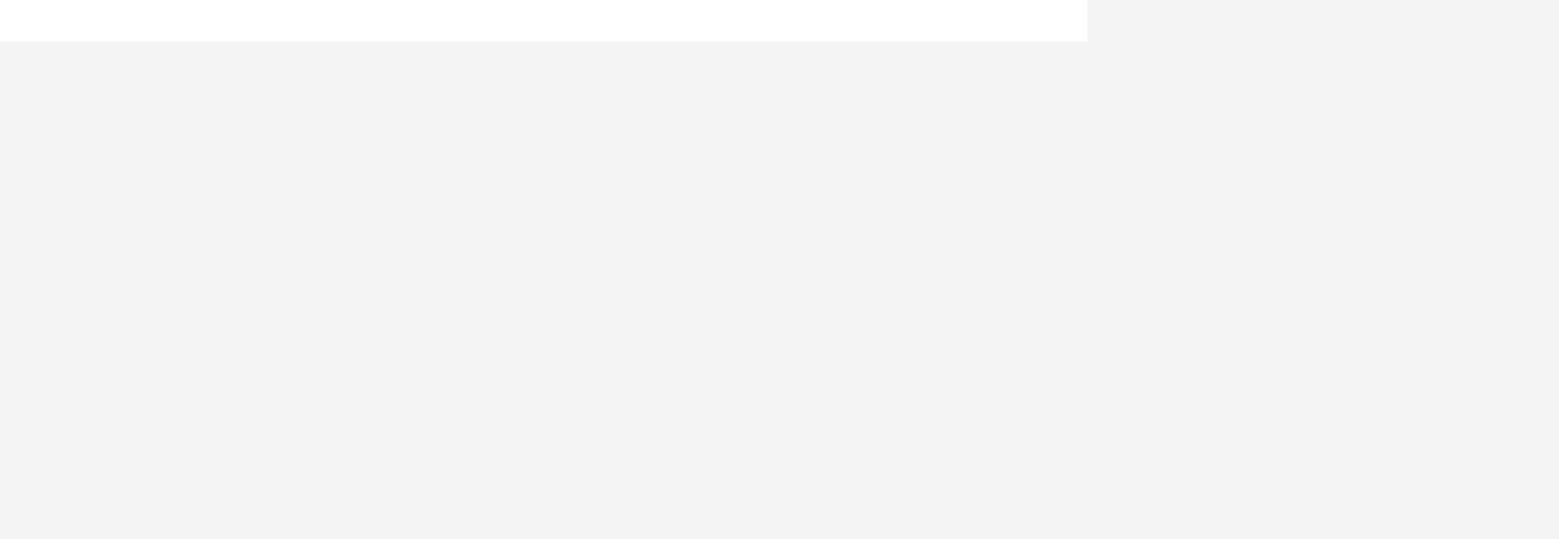
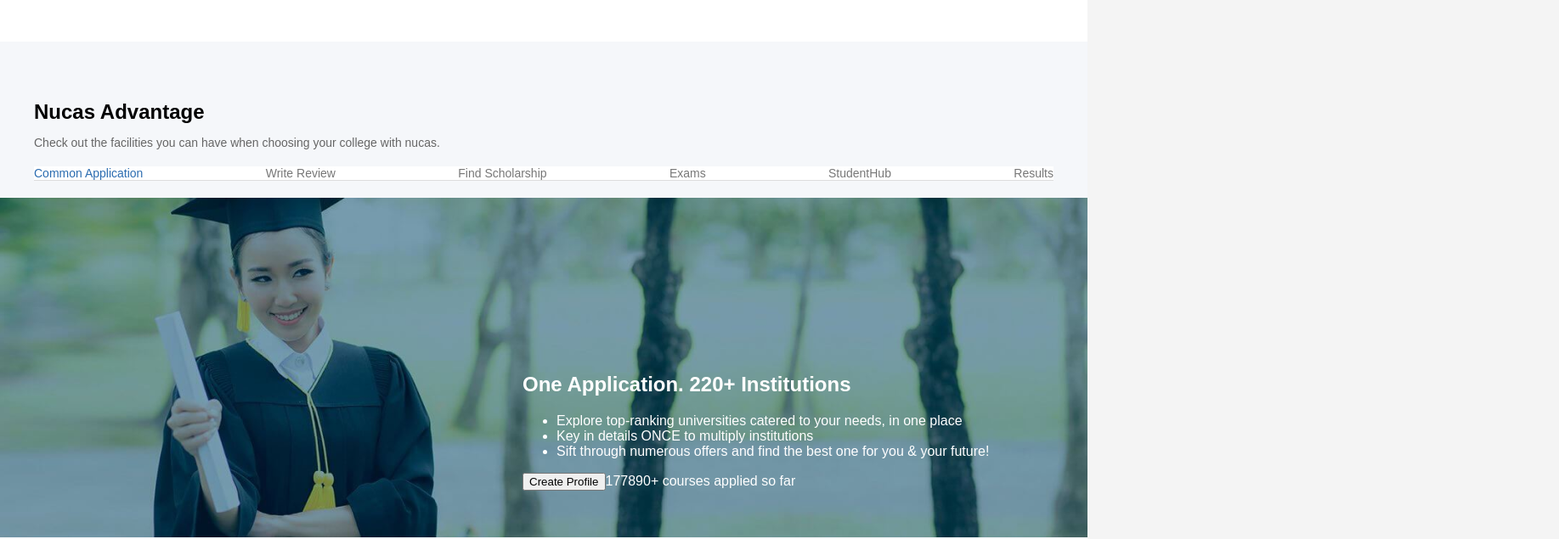
Before and after one commit to bibashmanjusubedi/schoolbharna-ui, a React (Vite) app: page / in a window 1280 px wide. Shown: the part 2013-2648 px from the top of the page at 85% size, 1835 px wide, since content can reach past the window. Before the commit the page ends 2062 px from the top, so only its background shows below. Built offline with nearby package versions, Linux system fonts and the light colour scheme.

Commit message:
feat: Nucas Advantage with Initial CSS

```diff
--- /dev/null
+++ b/src/components/layout/NucasAdvantage.css
@@ -0,0 +1,92 @@
+.nucas-advantage{
+    background:#f5f7fa;
+    padding:50px 0;
+}
+
+.advantage-container{
+    max-width: 1200px;
+    margin:0 auto;
+    text-align: left;
+}
+
+
+.advantage-header{
+    margin-bottom:20px;
+}
+
+
+.advantage-header h2{
+    font-size:24px;
+    font-weight: 600;
+    margin-bottom: 8px;
+}
+
+.advantage-header p{
+    color:#666;
+    font-size: 14px;
+    margin-bottom:20px;
+}
+
+
+.advantage-tabs-wrapper{
+    width:100%;
+    border-bottom:1px solid #ddd;
+    background:#fff;
+}
+
+
+.advantage-tabs{
+    display:flex;
+    justify-content: space-between;
+    gap:25px;
+    background:#fff;
+    /* border-bottom:1px solid #ddd;
+    padding-bottom:10px; */
+}
+
+
+.advantage-tabs span{
+    font-size:14px;
+    color:#777;
+    cursor:pointer;
+    position:relative;
+}
+
+.advantage-tabs .active{
+    color:#2b6cb0;
+    font-weight: 500;
+}
+
+.advantage-hero{
+    position:relative;
+    width:100vw;
+    /* margin-left: calc(-50vw + 50%); */
+}
+
+.advantage-hero img{
+    width:100%;
+    height:400px;
+    object-fit: cover;
+    display:block;
+}
+
+
+.overlay{
+    position:absolute;
+    top:65px;
+    left:555px;
+    width:100%;
+    height:100%;
+    /* background: rgba(43,108,176,0.6); */
+    display:flex;
+    align-items:center;
+}
+
+
+.overlay-content{
+    max-width: 1200px;
+    margin:0 auto;
+    width:100%;
+    color:white;
+    padding:0 20px;
+}
--- /dev/null
+++ b/src/components/layout/NucasAdvantage.jsx
@@ -0,0 +1,54 @@
+import "./NucasAdvantage.css";
+import application from "../../assets/images/application.png";
+
+export default function NucasAdvantage(){
+    return (
+        <section className="nucas-advantage">
+            <div className="advantage-container">
+                <div className="advantage-header">
+                    <h2>Nucas Advantage</h2>
+                    <p>
+                        Check out the facilities you can have when choosing your college with nucas.
+                    </p>
+                    <div className="advantage-tabs-wrapper">
+                        <div className="advantage-tabs-container">
+                            <div className="advantage-tabs">
+                                    <span className="active">Common Application</span>
+                                    <span>Write Review</span>
+                                    <span>Find Scholarship</span>
+                                    <span>Exams</span>
+                                    <span>StudentHub</span>
+                                    <span>Results</span>
+                            </div>
+                        </div>
+
+                    </div>
+
+                </div>
+            </div>
+
+
+            <div className="advantage-hero">
+                <img src={application} alt="Student" />
+
+                <div className="overlay">
+                    <div className="overlay-content">
+                        <h1>One Application. 220+ Institutions</h1>
+
+                        <ul>
+                            <li>Explore top-ranking universities catered to your needs, in one place</li>
+                            <li>Key in details ONCE to multiply institutions</li>
+                            <li>Sift through numerous offers and find the best one for you & your future!</li>
+                        </ul>
+
+                        <div className="cta">
+                            <button>Create Profile</button>
+                            <span className="count">177890+ courses applied so far</span>
+                        </div>
+                    </div>
+
+                </div>
+            </div>
+        </section>
+    );
+}
--- a/src/pages/Home.jsx
+++ b/src/pages/Home.jsx
@@ -4,6 +4,7 @@ import HomeCards from "../components/layout/HomeCards";
 import CourseHelp from "../components/layout/CourseHelp";
 import FeaturedInstitutions from "../components/layout/FeaturedInstitutions";
 import SecuritySection from "../components/layout/SecuritySection";
+import NucasAdvantage from "../components/layout/NucasAdvantage";
 import "./Home.css";
 
 export default function Home(){
@@ -15,6 +16,7 @@ export default function Home(){
             <CourseHelp />
             <FeaturedInstitutions />
             <SecuritySection />
+            <NucasAdvantage />
         </>
     )
 }
```
Also changed, not shown: src/assets/images/application.png (added).
